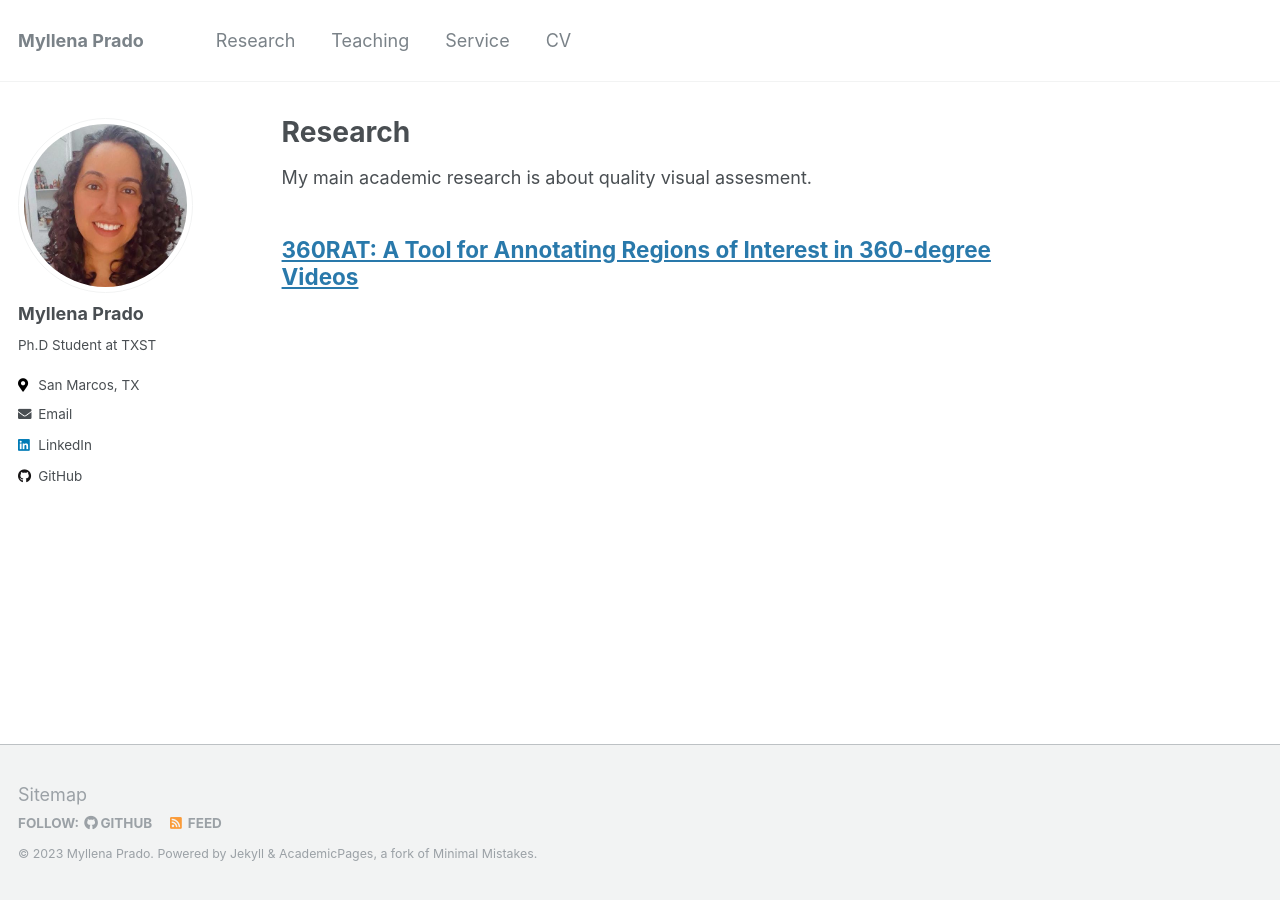
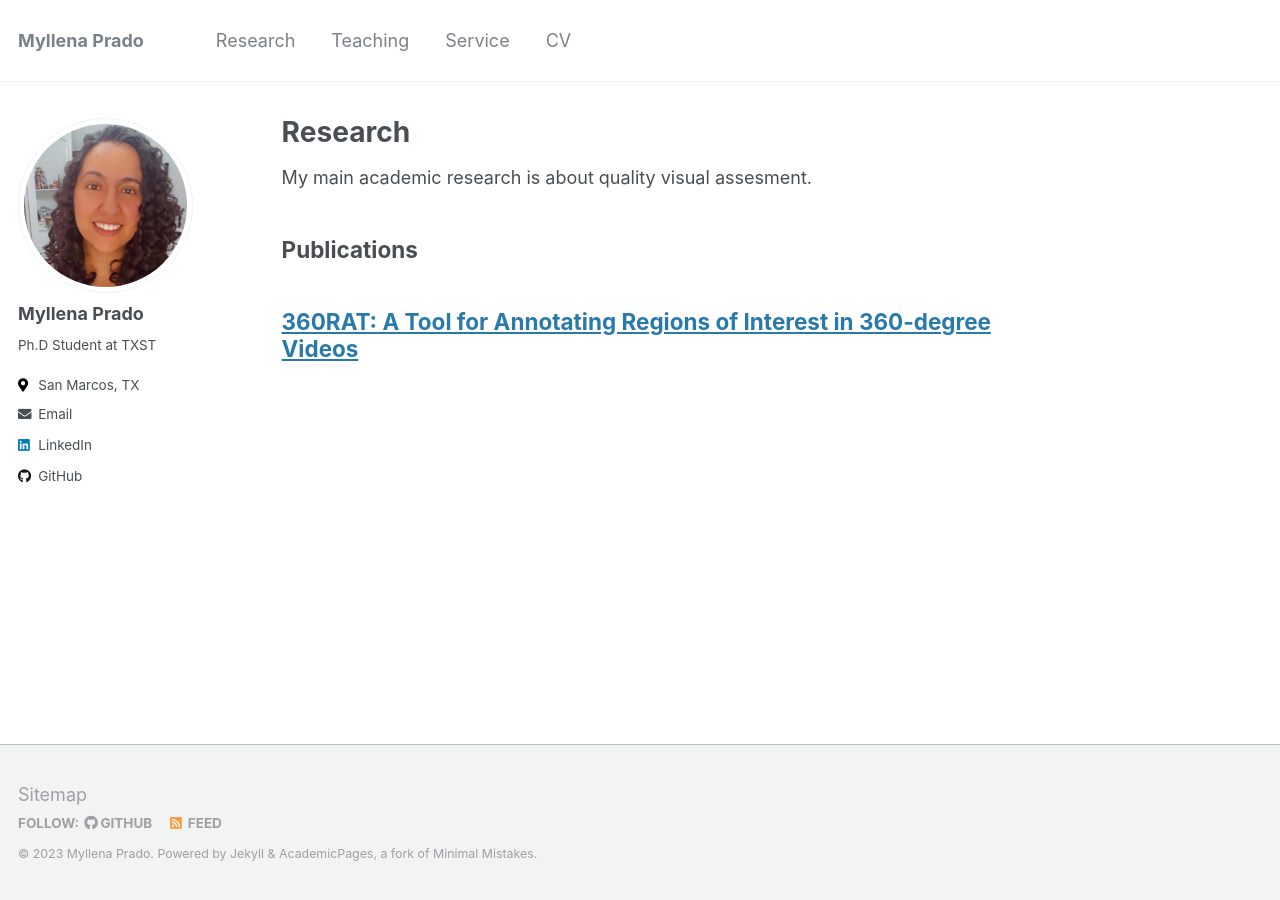
Before and after one commit to MyllenaAPrado/MyllenaAPrado.github.io, a Jekyll site: the page built from _pages/research.md, in a window 1280 px wide. Built offline with Jekyll 4.4.1, drawn with Linux system fonts in a browser that asks for light colours.

Commit message:
try display publications

```diff
--- a/_pages/research.md
+++ b/_pages/research.md
@@ -7,6 +7,7 @@ author_profile: true
 
 My main academic research is about quality visual assesment.
 
+## Publications
 
 {% if author.googlescholar %}
   You can also find my articles on <u><a href="{{author.googlescholar}}">my Google Scholar profile</a>.</u>
```
